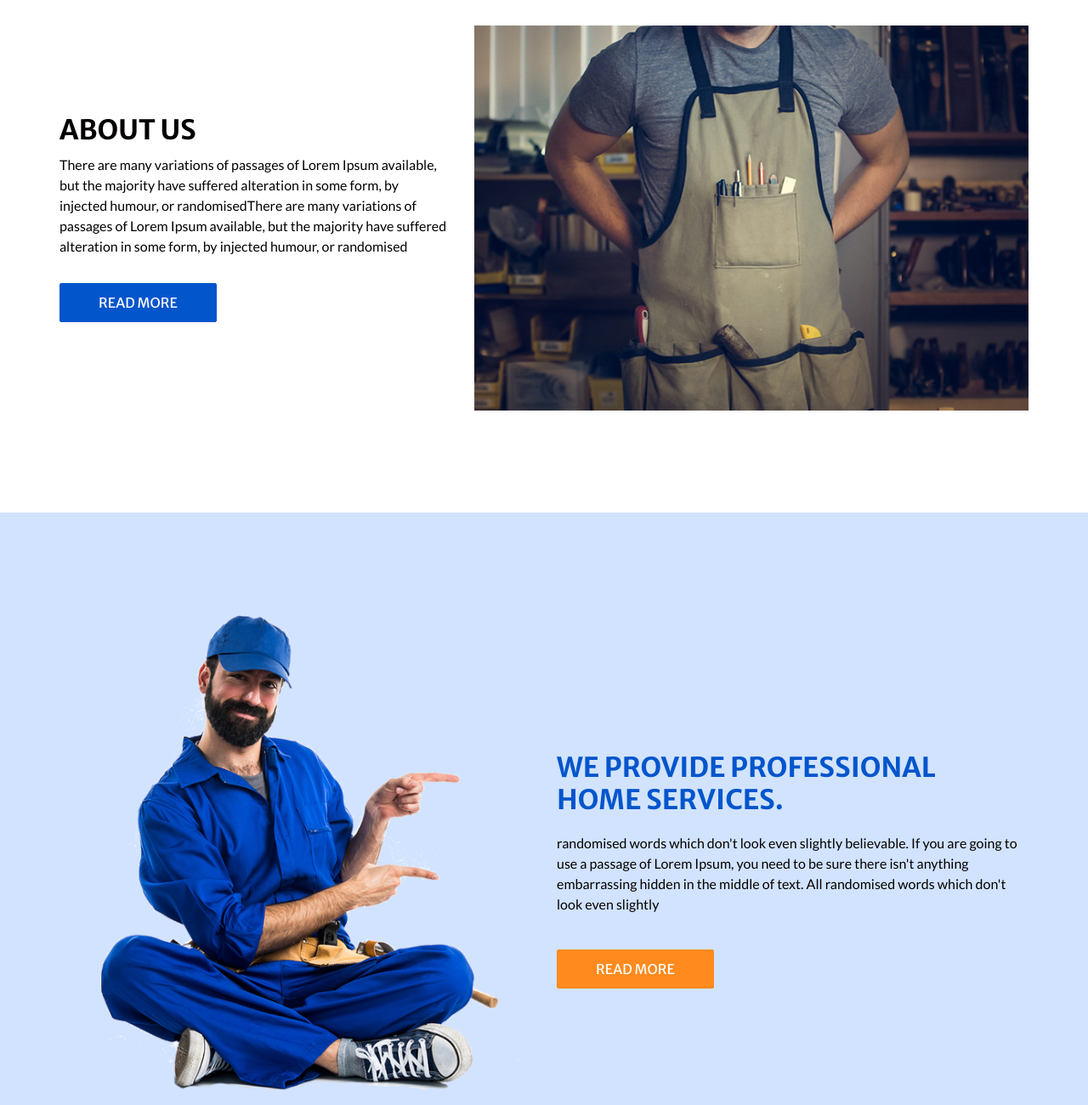
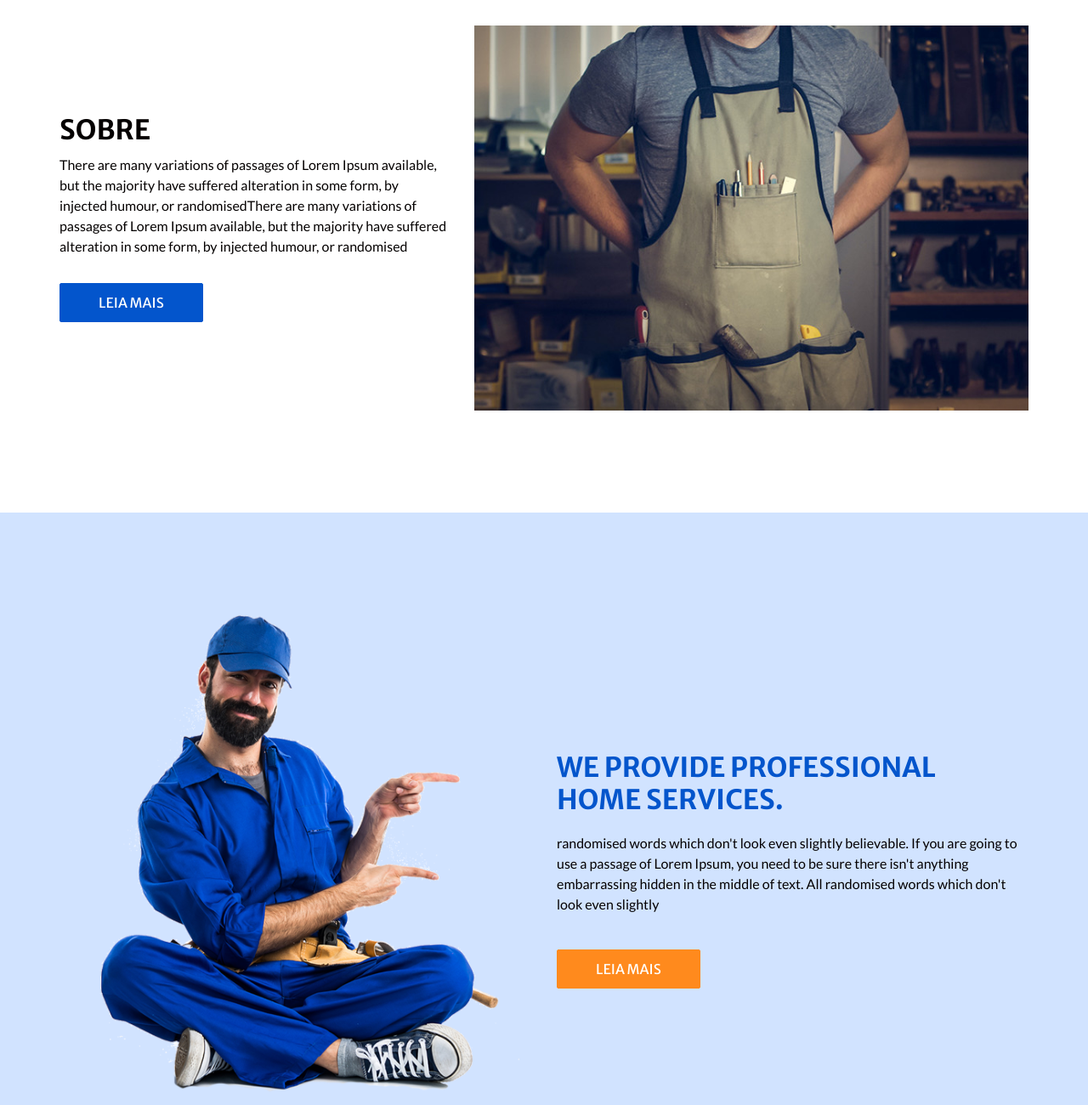
Before and after one commit to ezekiel9m/app-site-aula-devops-2, a plain HTML site: page index.html in a window 1280 px wide. Shown: the part 1100-2400 px from the top of the page at 85% size. Drawn offline with nearby package versions, Linux system fonts and the light colour scheme; some packages are replaced by stand-ins of ours.

Commit message:
Update index.html
yhy

```diff
--- a/index.html
+++ b/index.html
@@ -172,13 +172,13 @@
         <div class="col-lg-5 col-md-6">
           <div class="detail-box">
             <h2>
-              About us
+              Sobre
             </h2>
             <p>
               There are many variations of passages of Lorem Ipsum available, but the majority have suffered alteration in some form, by injected humour, or randomisedThere are many variations of passages of Lorem Ipsum available, but the majority have suffered alteration in some form, by injected humour, or randomised
             </p>
             <a href="">
-              Read More
+              Leia Mais
             </a>
           </div>
         </div>
@@ -214,7 +214,7 @@
               randomised words which don't look even slightly believable. If you are going to use a passage of Lorem Ipsum, you need to be sure there isn't anything embarrassing hidden in the middle of text. All randomised words which don't look even slightly
             </p>
             <a href="">
-              Read More
+              Leia Mais
             </a>
           </div>
         </div>
@@ -283,7 +283,7 @@
       </div>
       <div class="btn-box">
         <a href="">
-          View More
+          Veja Mais
         </a>
       </div>
     </div>
```
